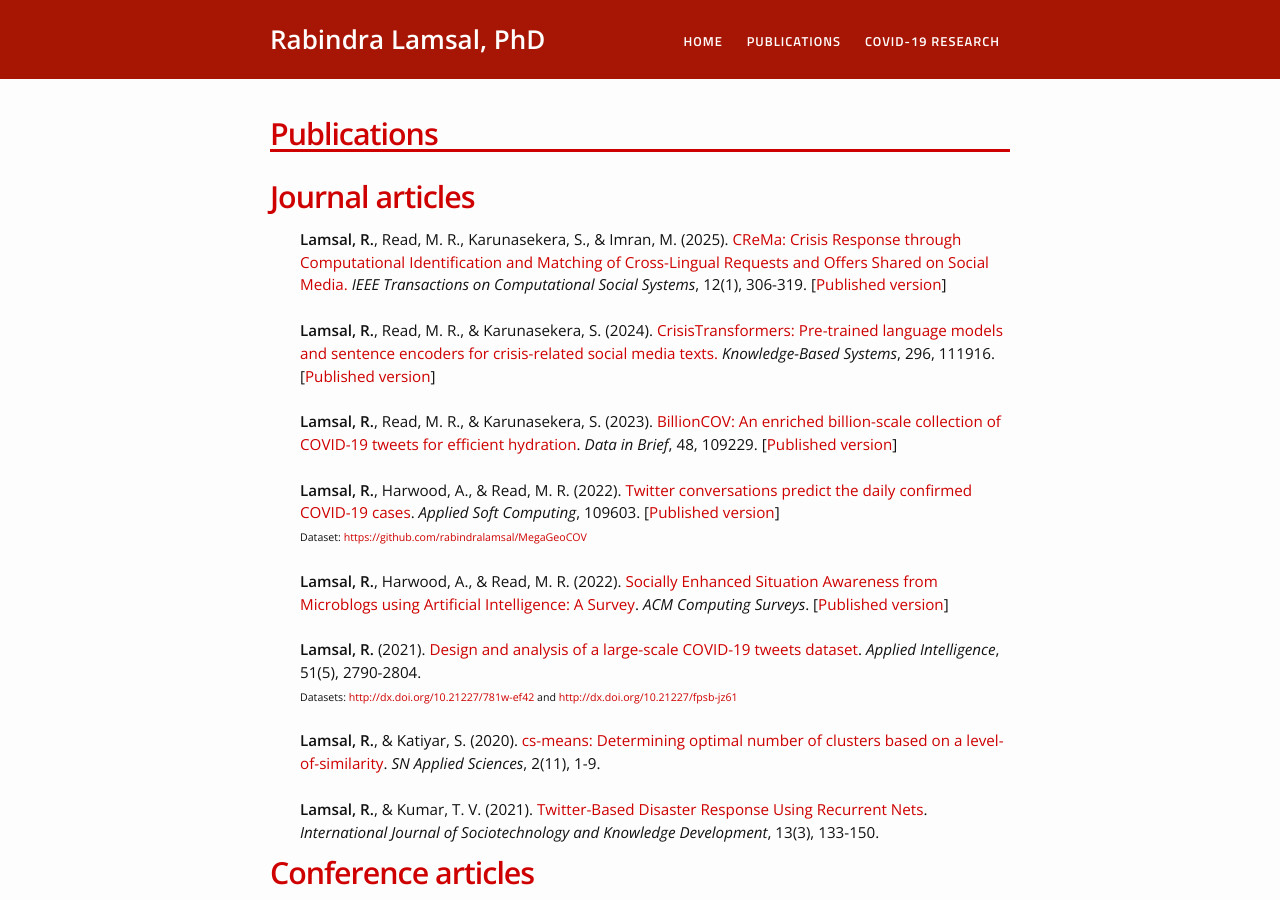
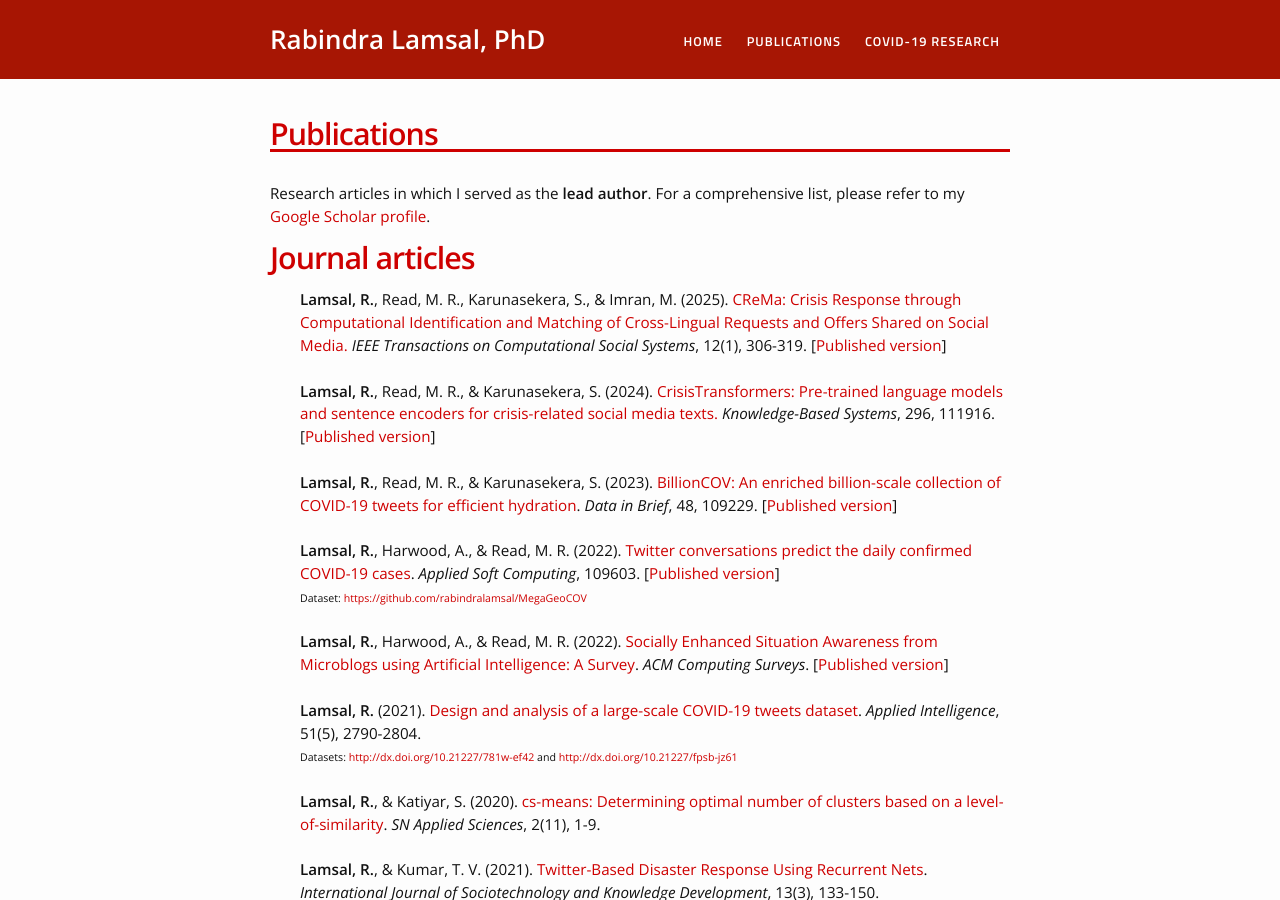
Before and after one commit to rabindralamsal/personal-site, a Jekyll site: the page built from research.md, in a window 1280 px wide and 900 px high. Built offline with Jekyll 4.4.1, drawn with Linux system fonts in a browser that asks for light colours.

Commit message:
Update research.md

```diff
--- a/research.md
+++ b/research.md
@@ -3,6 +3,7 @@ layout: page
 permalink: /research/
 title: Publications
 ---
+Research articles in which I served as the **lead author**. For a comprehensive list, please refer to my <a href="https://scholar.google.com/citations?hl=en&user=tN_Eb9MAAAAJ&view_op=list_works&sortby=pubdate">Google Scholar profile</a>.
 
 <h1>Journal articles</h1>
 <ul>
```
